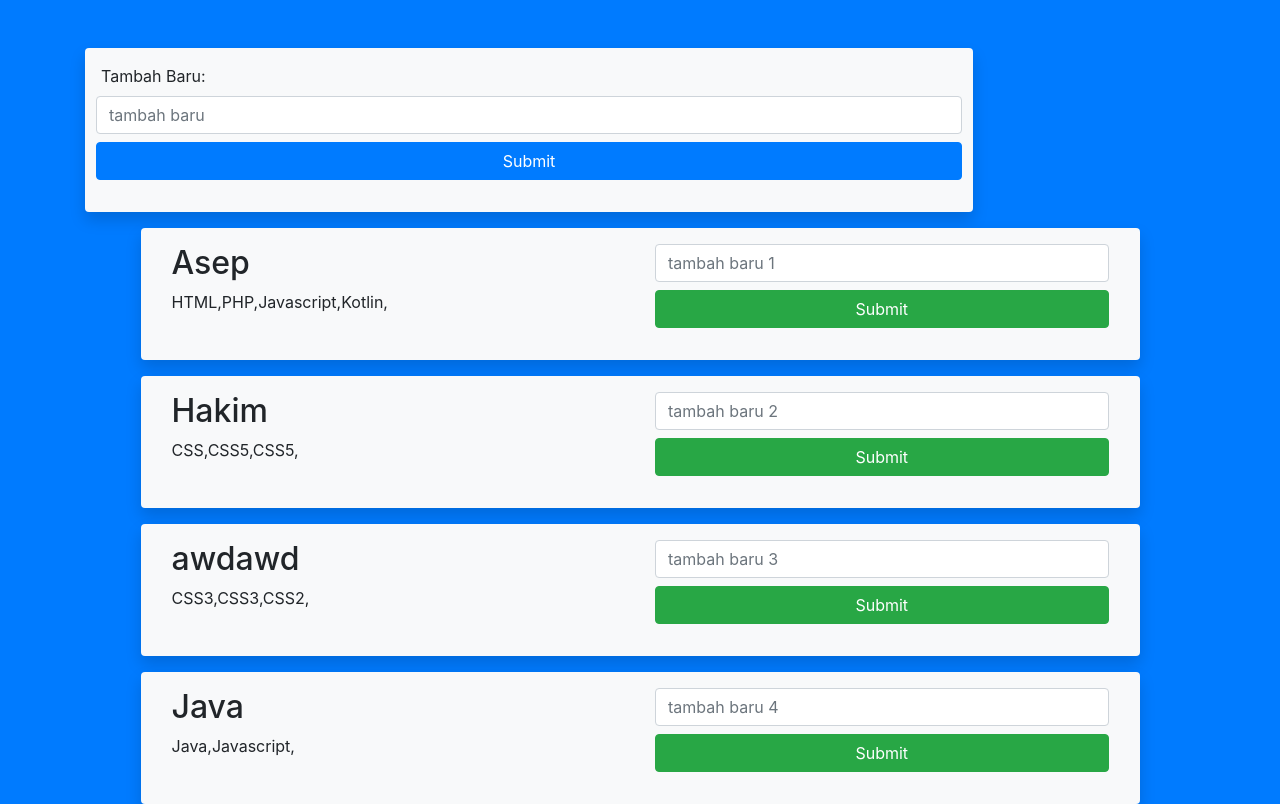
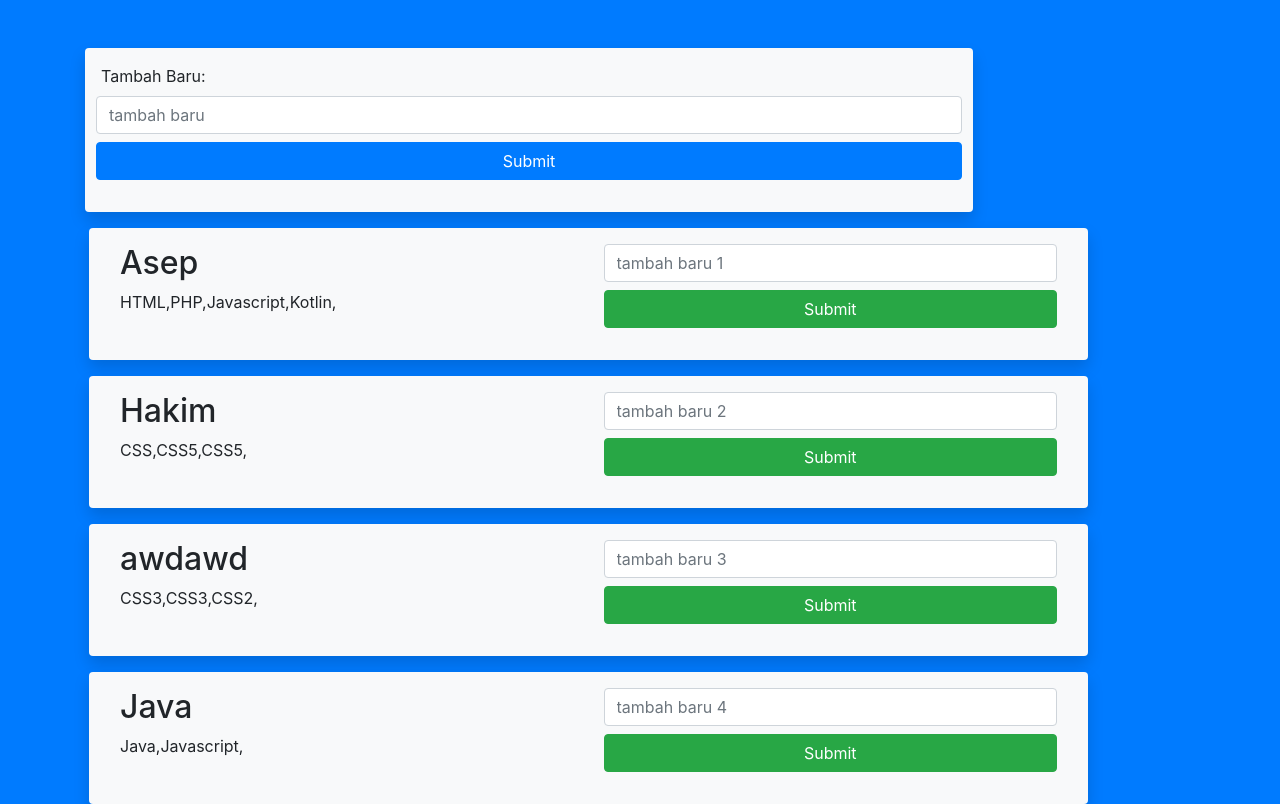
Before and after one commit to Lukm4nZ3r0/test-arkademy, a PHP site: page / in a window 1280 px wide. Run offline with PHP 8.4, Linux system fonts and the light colour scheme; data comes from the database, SQL or seed files in the repository.

Commit message:
Update index.php

```diff
--- a/Arkademy/index.php
+++ b/Arkademy/index.php
@@ -1,9 +1,7 @@
 <?php
 include 'koneksi.php';
-
 if(isset($_POST['tambah_programmer'])){
     $nama = $_POST['nama'];
-
     $query = mysqli_query($conn,"INSERT INTO users (name) VALUES ('$nama')");
 }
 ?>
@@ -30,7 +28,7 @@ if(isset($_POST['tambah_programmer'])){
     $query = mysqli_query($conn, "SELECT users.name, users.id FROM users");
     while($queryArray = mysqli_fetch_array($query)){
 ?>
-    <div class="row mt-3 bg-light rounded shadow p-3" style="width:90%; margin-left: auto; margin-right: auto;">
+    <div class="row mt-3 bg-light rounded shadow p-3 ml-1" style="width:90%;">
         <div class="col">
         <h2><?= $queryArray['name'] ?></h2>
         <p>
```
